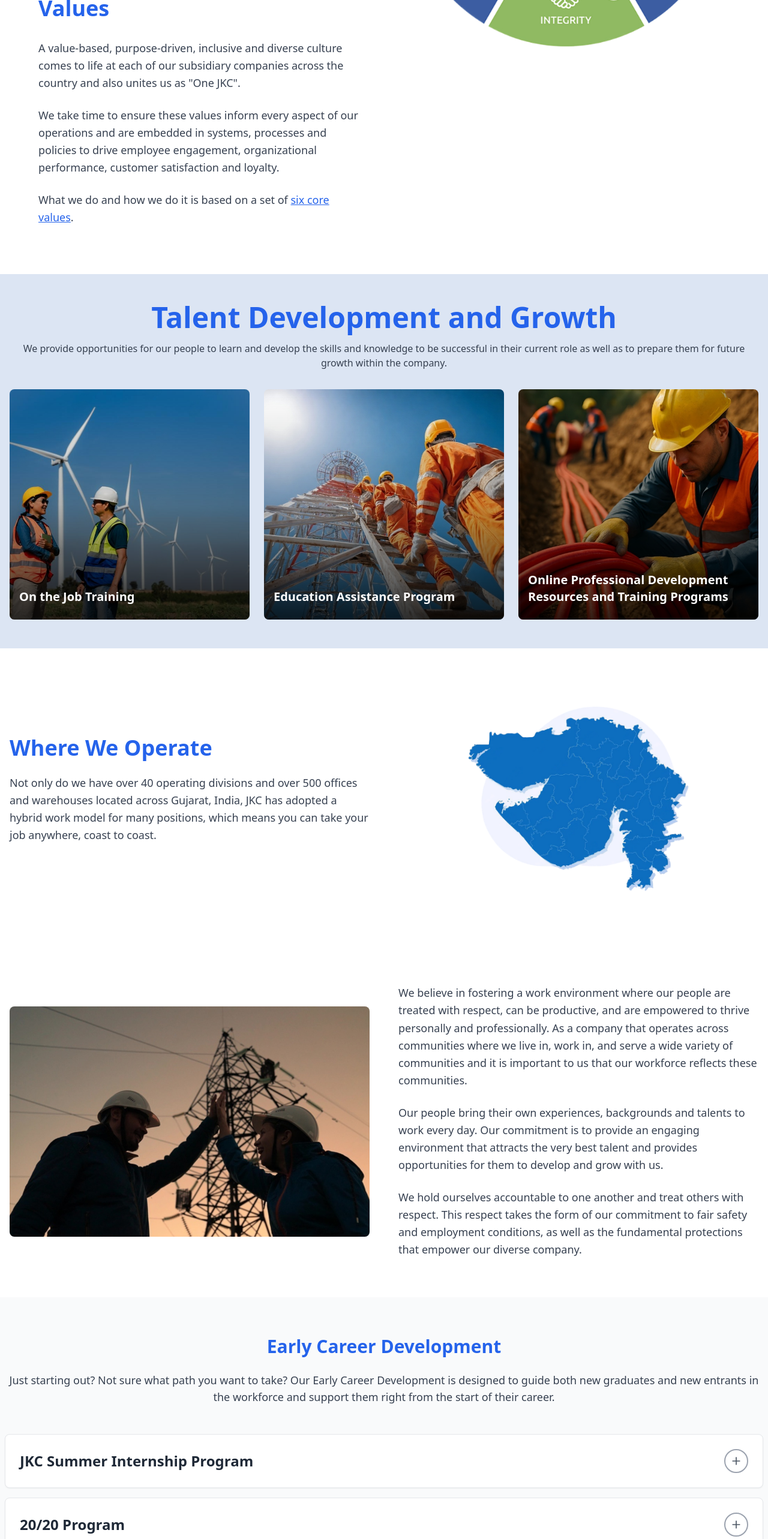
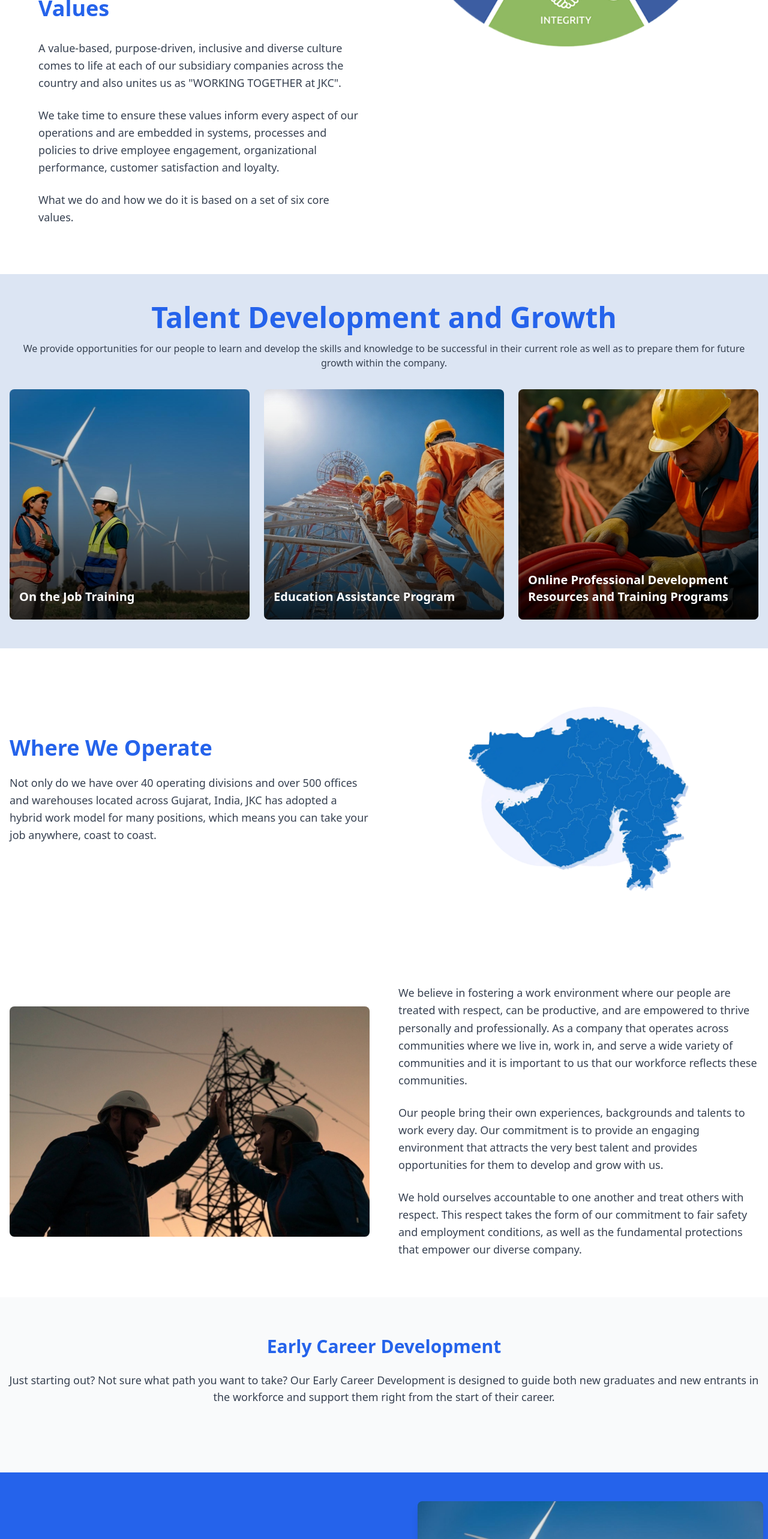
Before and after one commit to Yash-Sojitra-sys/JKconstruction, a React (Vite) app: page /life-at-jkc in a window 1280 px wide. Shown: the part 1264-3830 px from the top of the page at 60% size. Built offline with nearby package versions, Linux system fonts and the light colour scheme.

Commit message:
Remove ServicesSection from Benefits page and update Life at JKC content

```diff
--- a/src/pages/Benefits.tsx
+++ b/src/pages/Benefits.tsx
@@ -150,7 +150,6 @@ const Benefits: React.FC = () => {
       <Header isTransparent={true} />
 
       {/* Hero Section */}
-      <ServicesSection />
       <section className="relative h-[70vh] flex items-center justify-center px-0">
         <div className="absolute inset-0">
           <img
--- a/src/pages/LifeAtJKC.tsx
+++ b/src/pages/LifeAtJKC.tsx
@@ -69,7 +69,7 @@ const LifeAtJKC: React.FC = () => {
                 <div className="space-y-6">
                   <p className="text-gray-700 text-lg leading-relaxed">
                     A value-based, purpose-driven, inclusive and diverse culture comes to life at each of our
-                    subsidiary companies across the country and also unites us as "One JKC".
+                    subsidiary companies across the country and also unites us as "WORKING TOGETHER at JKC".
                   </p>
                   <p className="text-gray-700 text-lg leading-relaxed">
                     We take time to ensure these values inform every aspect of our operations and are
@@ -77,7 +77,7 @@ const LifeAtJKC: React.FC = () => {
                     organizational performance, customer satisfaction and loyalty.
                   </p>
                   <p className="text-gray-700 text-lg leading-relaxed">
-                    What we do and how we do it is based on a set of <a href="#" className="text-blue-600 underline">six core values</a>.
+                    What we do and how we do it is based on a set of six core values.
                   </p>
                 </div>
               </div>
@@ -250,51 +250,7 @@ const LifeAtJKC: React.FC = () => {
 
           {/* Expandable Sections */}
           <div className="space-y-4">
-            <div className="bg-white rounded-lg shadow-sm border border-gray-200 p-6">
-              <div
-                className="flex justify-between items-center cursor-pointer"
-                onClick={() => toggleProgram('internship')}
-              >
-                <h3 className="text-2xl font-bold text-gray-800">JKC Summer Internship Program</h3>
-                <div className="w-10 h-10 border-2 border-gray-400 rounded-full flex items-center justify-center">
-                  {expandedProgram === 'internship' ? (
-                    <Minus className="w-5 h-5 text-gray-600" />
-                  ) : (
-                    <Plus className="w-5 h-5 text-gray-600" />
-                  )}
-                </div>
-              </div>
-              {expandedProgram === 'internship' && (
-                <div className="mt-6 pt-4 border-t border-gray-200 text-left">
-                  <p className="text-gray-700 text-base leading-relaxed text-left">
-                    Targeted at providing meaningful internship experiences to students studying technology, finance, and business, the program provides students with specific projects to work on during their internship experience while learning about JKC and our business.
-                  </p>
-                </div>
-              )}
-            </div>
 
-            <div className="bg-white rounded-lg shadow-sm border border-gray-200 p-6">
-              <div
-                className="flex justify-between items-center cursor-pointer"
-                onClick={() => toggleProgram('2020')}
-              >
-                <h3 className="text-2xl font-bold text-gray-800">20/20 Program</h3>
-                <div className="w-10 h-10 border-2 border-gray-400 rounded-full flex items-center justify-center">
-                  {expandedProgram === '2020' ? (
-                    <Minus className="w-5 h-5 text-gray-600" />
-                  ) : (
-                    <Plus className="w-5 h-5 text-gray-600" />
-                  )}
-                </div>
-              </div>
-              {expandedProgram === '2020' && (
-                <div className="mt-6 pt-4 border-t border-gray-200 text-left">
-                  <p className="text-gray-700 text-base leading-relaxed text-left">
-                    JKC IT has partnered with Palm Beach State College to offer students studying technology the opportunity for practical work experience as they finish their degree program. This program has been successful in generating talent for our IT staff; we have 11 employees working with us who have graduated from the program since its launch in 2018.
-                  </p>
-                </div>
-              )}
-            </div>
           </div>
         </div>
       </section>
```
